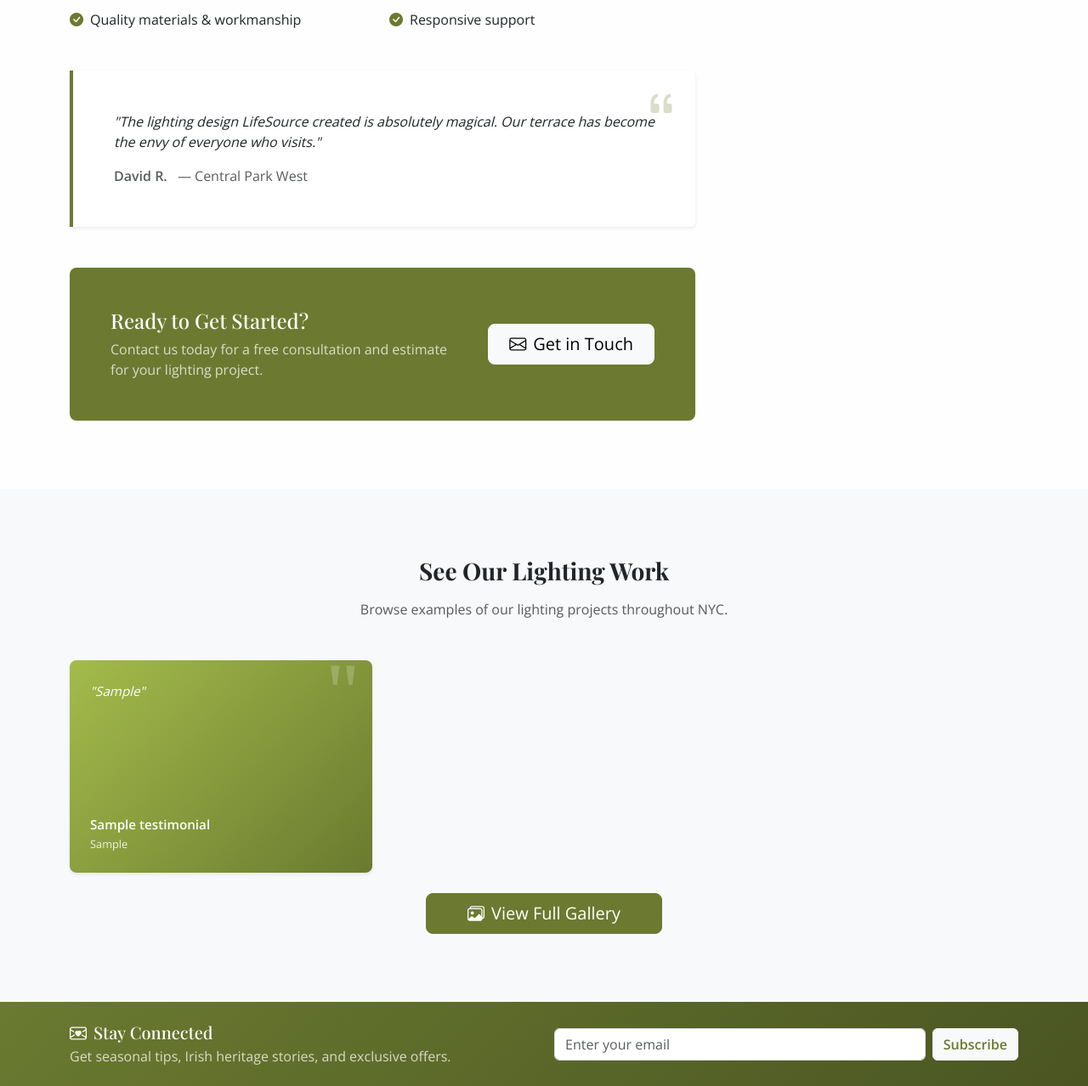
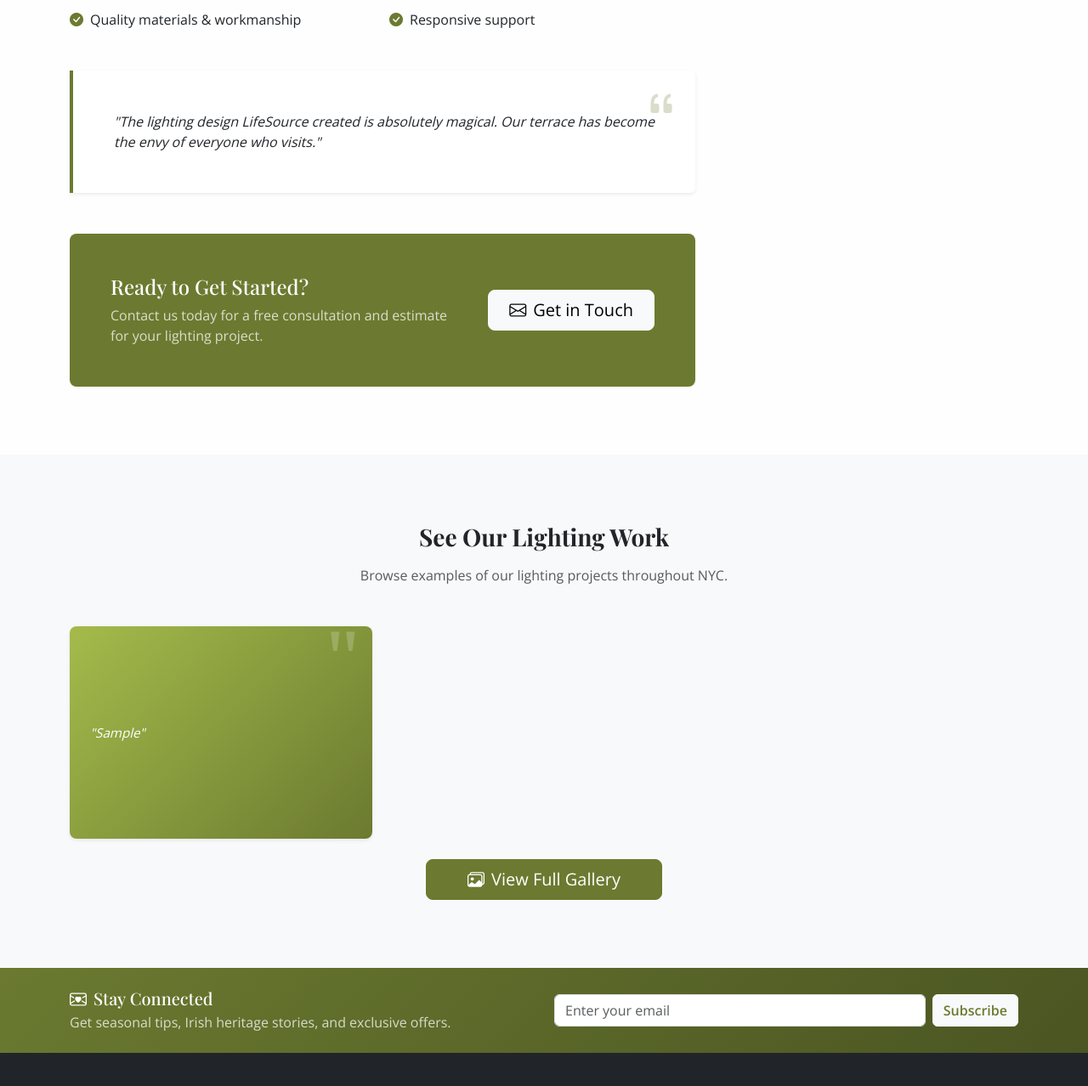
Before and after one commit to tigerpadla/lifesource-irrigation, a Django app: page /services/lighting/ in a window 1280 px wide. Shown: the part 2536-3814 px from the top of the page at 85% size. Run offline with Django 5.2, Linux system fonts and the light colour scheme; data comes from the database, SQL or seed files in the repository; tables that the repository leaves empty hold one stand-in row (values such as "Sample post"); some libraries are stand-ins or nearby versions.

Commit message:
Show quote-only testimonials on services and center green testimonial text

```diff
--- a/services/views.py
+++ b/services/views.py
@@ -21,8 +21,6 @@
         ],
         'testimonial': {
             'quote': 'LifeSource transformed our rooftop garden with a state-of-the-art irrigation system. Our plants have never looked better, and we barely lift a finger.',
-            'author': 'Sarah M.',
-            'location': 'Upper West Side',
         },
         'sub_services': [
             {
@@ -59,8 +57,6 @@
         ],
         'testimonial': {
             'quote': 'The team at LifeSource turned our bare terrace into a stunning garden sanctuary. It\'s become our favorite room in the apartment.',
-            'author': 'Michael & Jennifer K.',
-            'location': 'Tribeca',
         },
         'sub_services': [
             {
@@ -97,8 +93,6 @@
         ],
         'testimonial': {
             'quote': 'The lighting design LifeSource created is absolutely magical. Our terrace has become the envy of everyone who visits.',
-            'author': 'David R.',
-            'location': 'Central Park West',
         },
         'sub_services': [
             {
@@ -135,8 +129,6 @@
         ],
         'testimonial': {
             'quote': 'We couldn\'t believe the transformation. Our 15-year-old terrace looks brand new after LifeSource\'s power washing and repairs.',
-            'author': 'Patricia L.',
-            'location': 'Greenwich Village',
         },
         'sub_services': [
             {
--- a/static/css/style.css
+++ b/static/css/style.css
@@ -419,11 +419,16 @@
 }
 
 .gallery-testimonial .testimonial-content {
-    text-align: left;
+    text-align: center;
     color: white;
     display: flex;
     flex-direction: column;
     justify-content: center;
+    align-items: center;
+    width: 100%;
+    height: 100%;
+    max-width: 92%;
+    margin: 0 auto;
 }
 
 .gallery-testimonial .testimonial-content i {
@@ -443,6 +448,7 @@
     display: -webkit-box;
     -webkit-line-clamp: 4;
     -webkit-box-orient: vertical;
+    text-align: center;
 }
 
 .gallery-testimonial .client-info {
--- a/templates/services/service_detail.html
+++ b/templates/services/service_detail.html
@@ -163,19 +163,9 @@
                 <div class="mb-5">
                     <div class="position-relative p-4 p-md-5 bg-white border-start border-success border-4 shadow-sm rounded-end">
                         <i class="bi bi-quote fs-1 text-success opacity-25 position-absolute" style="top: 10px; right: 20px;"></i>
-                        <blockquote class="mb-3">
+                        <blockquote class="mb-0">
                             <p class="fst-italic mb-0">"{{ service.testimonial.quote }}"</p>
                         </blockquote>
-                        {% if service.testimonial.author or service.testimonial.location %}
-                        <footer class="text-muted">
-                            {% if service.testimonial.author %}
-                            <strong>{{ service.testimonial.author }}</strong>
-                            {% endif %}
-                            {% if service.testimonial.location %}
-                            <span class="{% if service.testimonial.author %}ms-2{% endif %}">{% if service.testimonial.author %}— {% endif %}{{ service.testimonial.location }}</span>
-                            {% endif %}
-                        </footer>
-                        {% endif %}
                     </div>
                 </div>
                 {% endif %}
@@ -284,19 +274,9 @@
                 </div>
                 {% elif item.type == 'testimonial' %}
                 <div class="col-md-6 col-lg-4">
-                    <div class="service-testimonial-card rounded-3 shadow-sm {% if item.data.client_name or item.data.location %}has-meta{% else %}quote-only{% endif %}">
+                    <div class="service-testimonial-card quote-only rounded-3 shadow-sm">
                         <div class="quote-mark">"</div>
                         <p class="quote-text">"{{ item.data.quote|truncatewords:25 }}"</p>
-                        {% if item.data.client_name or item.data.location %}
-                        <div class="client-info">
-                            {% if item.data.client_name %}
-                            <strong>{{ item.data.client_name }}</strong>
-                            {% endif %}
-                            {% if item.data.location %}
-                            <span class="location">{{ item.data.location }}</span>
-                            {% endif %}
-                        </div>
-                        {% endif %}
                     </div>
                 </div>
                 {% endif %}
```
